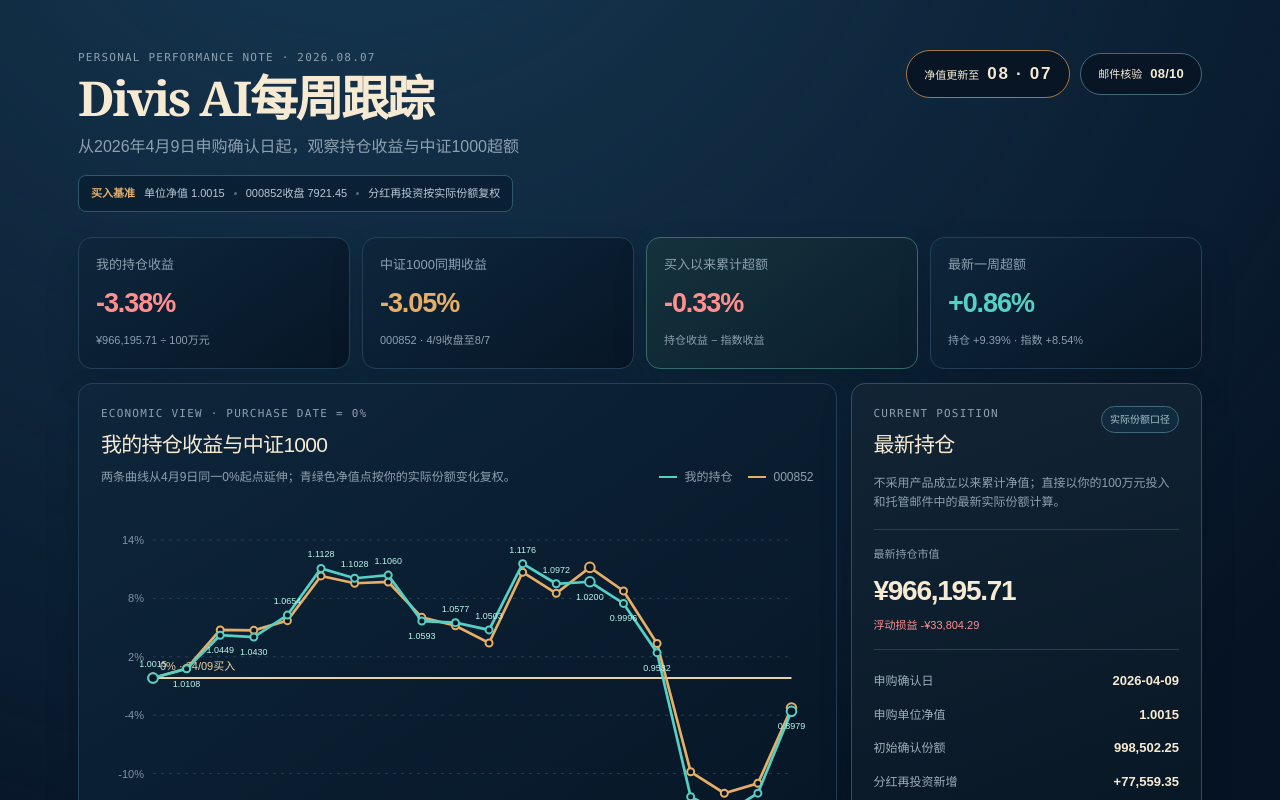
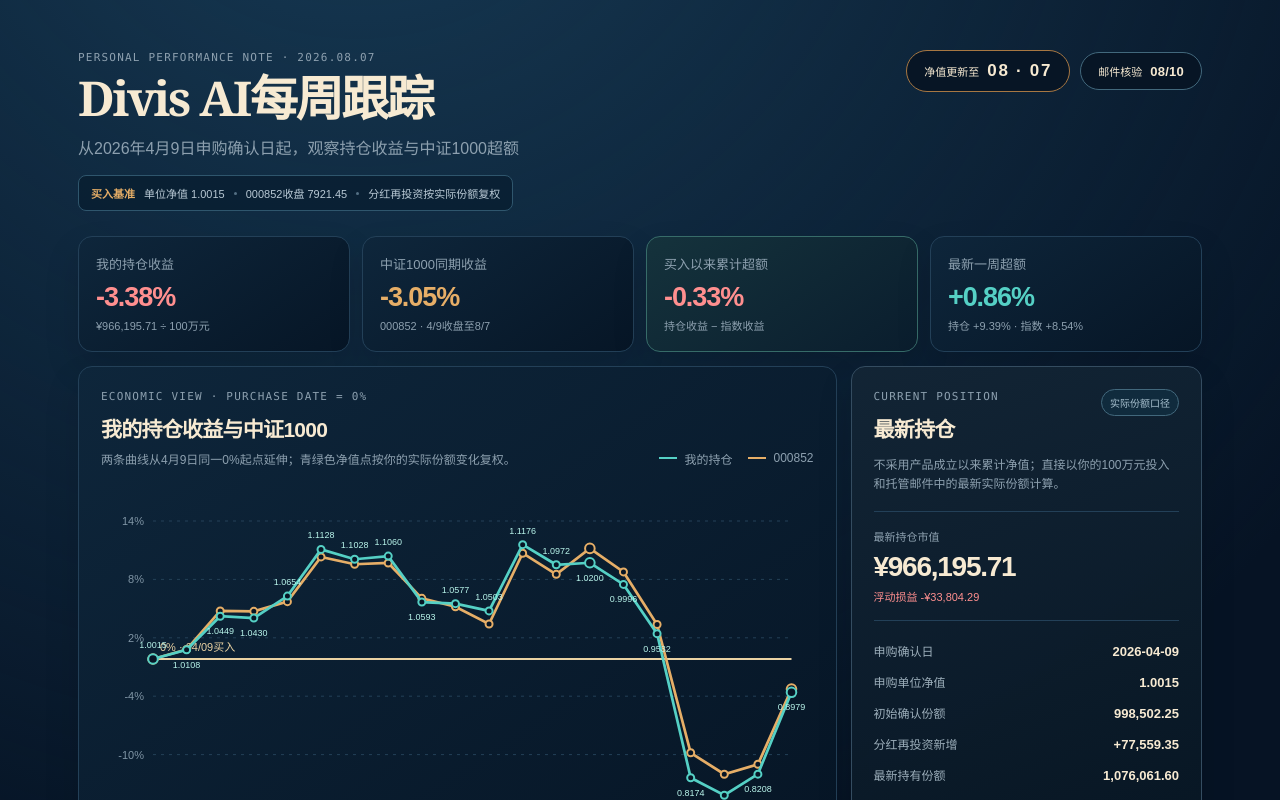
Before and after one commit to 6171586-web/jiuli-weekly-tracking, a React (Vite) app: page / in a window 1280 px wide. Shown: the top 800 px of the page. Built offline with nearby package versions, Linux system fonts and the light colour scheme.

Commit message:
Fix GitHub Pages production build

```diff
--- a/app/globals.css
+++ b/app/globals.css
@@ -1,5 +1,3 @@
-@import "tailwindcss";
-
 :root { --ink:#f7ead2; --paper:#061324; --card:#0a1d31; --teal:#55d0c5; --orange:#e6ae67; --line:#234058; --muted:#8da0af; --red:#ff8f8f; }
 * { box-sizing:border-box; }
 html { background:var(--paper); }
--- a/vite.github.config.ts
+++ b/vite.github.config.ts
@@ -4,6 +4,9 @@ import { defineConfig } from "vite";
 export default defineConfig({
   base: "/jiuli-weekly-tracking/",
   plugins: [react()],
+  css: {
+    postcss: { plugins: [] },
+  },
   build: {
     outDir: "gh-pages-dist",
     emptyOutDir: true,
```
